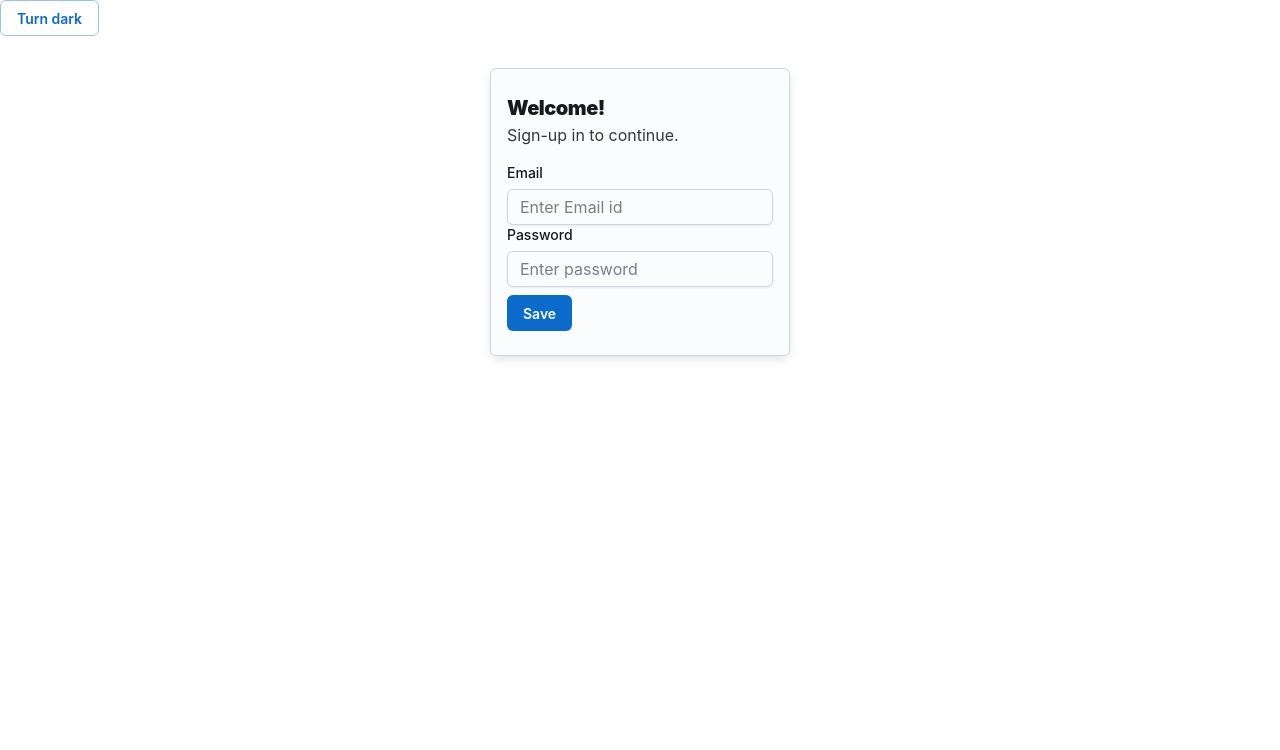
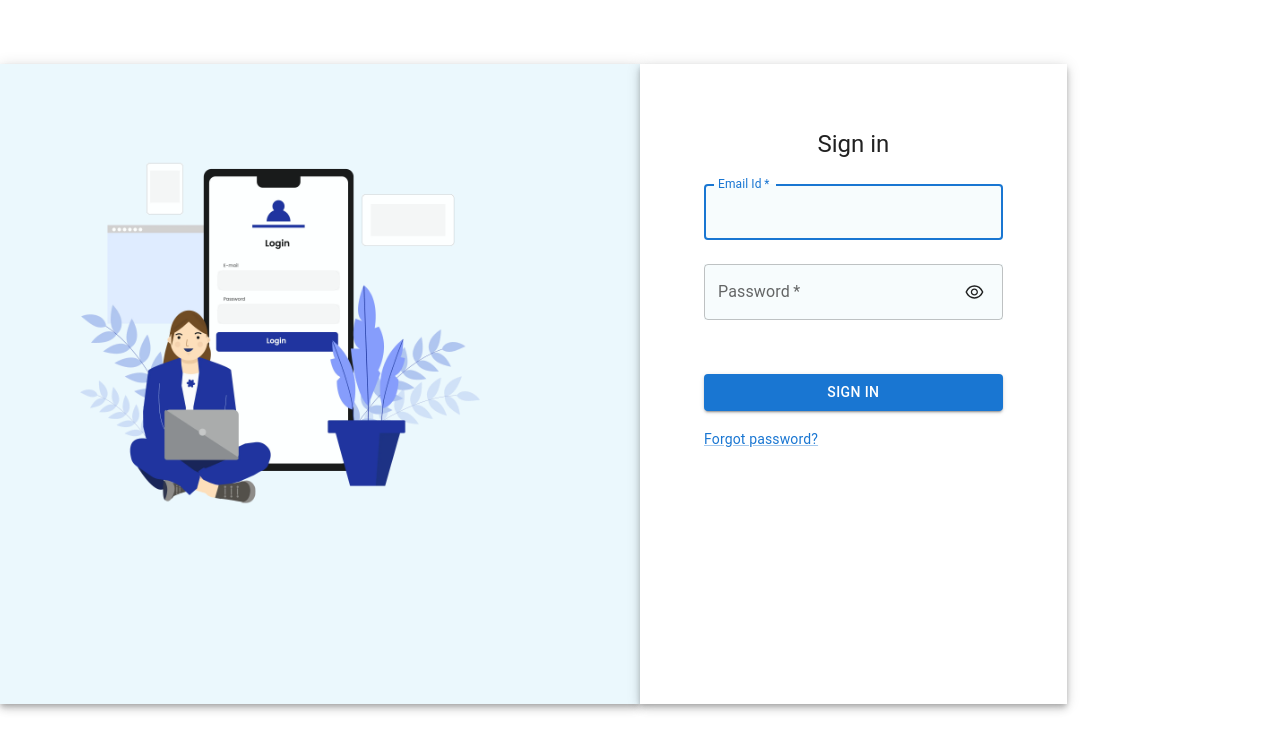
Before and after one commit to ijasgit/designSystem, a React (Create React App) app: page /signup in a window 1280 px wide. Shown: the top 750 px of the page. Built offline with nearby package versions, Linux system fonts and the light colour scheme.

Commit message:
sign-in page

```diff
--- a/package.json
+++ b/package.json
@@ -1,5 +1,4 @@
 {
-  "homepage": "https://ijasgit.github.io/designSystem/.github.io",
   "name": "design",
   "version": "0.1.0",
   "private": true,
--- a/src/App.js
+++ b/src/App.js
@@ -2,21 +2,23 @@ import "./App.css";
 import SignInPage from "./Components/Sign-In page/SignInPage";
 // import Home from "./Components/NavBar/Home";
 // import NavBar from "./Components/NavBar/NavBar";
-import{BrowserRouter,Routes,Route} from 'react-router-dom';
-import SignUp from "./Components/Sign-In page/SignUp";
+// import{BrowserRouter,Routes,Route} from 'react-router-dom';
+// import SignUp from "./Components/Sign-In page/SignUp";
+// import Logo from "./Components/Sign-In page/Logo";
 
 function App() {
   return (
     <>
-    <BrowserRouter>
+    {/* <BrowserRouter>
     <Routes>
       <Route path="/" element={<SignInPage/>}> </Route>
       <Route path="/signup" element={<SignUp/>}> </Route>
 
     </Routes>
-    </BrowserRouter>
+    </BrowserRouter> */}
       {/* <Home/> */}
-      {/* <SignInPage/> */}
+      <SignInPage/>
+      {/* <Logo/> */}
     </>
   );
 }
--- a/src/Components/Add button -create new member/AddBtn.js
+++ b/src/Components/Add button -create new member/AddBtn.js
@@ -7,7 +7,7 @@ import Typography from "@mui/material/Typography";
 import Modal from "@mui/material/Modal";
 import HeadingPoppins from "../../Stories/Typography/Heading-poppins/HeadingPoppins";
 import SUBTITLE1 from "../../Stories/Typography/SUBTITLE1-POPPINS/SUBTITLE1";
-import { TextField, private_excludeVariablesFromRoot } from "@mui/material";
+import { TextField,  } from "@mui/material";
 import Radio from "@mui/material/Radio";
 import { lightBlue } from "@mui/material/colors";
 import LinkLato from "../../Stories/Typography/Link-Lato/LinkLato";
@@ -26,6 +26,7 @@ const AddBtn = () => {
       //  console.log(diapatch)
        const userList =useSelector((state)=>state.users)
        console.log(userList)
+
 
        const [name,setName] = useState ('');
        const[status,setStatus] =  useState ("");
--- a/src/Components/Featuers/User.js
+++ b/src/Components/Featuers/User.js
@@ -1,5 +1,5 @@
 import { createSlice } from "@reduxjs/toolkit";
-import { UserData } from "../../PortfolioData";
+// import { UserData } from "../../PortfolioData";
 
 export const userSlice = createSlice({
   name: "users",
--- /dev/null
+++ b/src/Components/Sign-In page/Logo.js
@@ -0,0 +1,121 @@
+import React from 'react'
+
+const Logo = () => {
+  return (
+    <>
+    <div className="overflow-hidden relative flex flex-col justify-end w-full items-start pt-[404px] pb-56 px-[114px]">
+  <img
+    src="https://file.rendit.io/n/8Xito6qdjHasp29IXAM9.svg"
+    className="w-[398px] h-[394px] min-h-0 min-w-0 absolute top-40 left-20"
+  />
+  <img
+    src="https://file.rendit.io/n/3TFYUqbkFDhEVFAZqZ5S.svg"
+    className="w-20 h-[141px] min-h-0 min-w-0 absolute top-[539.09375px] left-[620.81298828125px]"
+  />
+  <img
+    src="https://file.rendit.io/n/WWB7xc5PcNjju02DwYY1.svg"
+    className="w-20 h-12 min-h-0 min-w-0 absolute top-24 left-[339.55810546875px]"
+  />
+  <img
+    src="https://file.rendit.io/n/7dtzMcWE1VMLLsuE5SUG.svg"
+    className="w-[204px] h-16 min-h-0 min-w-0 absolute top-24 left-[370.785888671875px]"
+  />
+  <div className="w-[398px] h-[394px] bg-[url(https://file.rendit.io/n/g0956VtQLTAPkwBZGR1b.svg)] bg-cover bg-50%_50% bg-blend-normal absolute top-24 left-0 flex flex-col justify-start items-center p-2">
+    <div className="bg-[url(https://file.rendit.io/n/Eg77zS9JgkjYkt0M7DNC.svg)] bg-cover bg-50%_50% bg-blend-normal flex flex-col justify-start gap-12 relative w-[382px] h-[378px] shrink-0 items-center py-20">
+      <img
+        src="https://file.rendit.io/n/w1f1gpzC0VrzxxE3inGn.svg"
+        className="min-h-0 min-w-0 mb-0 relative"
+      />
+      <img
+        src="https://file.rendit.io/n/a7VTffk8WQka0apxaifi.svg"
+        className="min-h-0 min-w-0 relative"
+      />
+      <img
+        src="https://file.rendit.io/n/vSdHrabDRGUhol56VqZ4.svg"
+        className="min-h-0 min-w-0 relative"
+      />
+    </div>
+  </div>
+  <img
+    src="https://file.rendit.io/n/tQHZhEXHuknWwxh6GCYA.svg"
+    className="w-32 h-20 min-h-0 min-w-0 absolute top-64 left-[525.6171875px]"
+  />
+  <img
+    src="https://file.rendit.io/n/GoqEqu9FZMmQRBnUTzFg.svg"
+    className="w-4 h-12 min-h-0 min-w-0 absolute top-[608.6580200195312px] left-[570.25634765625px]"
+  />
+  <img
+    src="https://file.rendit.io/n/IXcUeQEWL04E2Q7ZkSIv.svg"
+    className="w-10 h-8 min-h-0 min-w-0 absolute top-[648.8816528320312px] left-[549.306640625px]"
+  />
+  <img
+    src="https://file.rendit.io/n/XSFvSoEvhbY8OmRTVKYN.svg"
+    className="w-6 h-12 min-h-0 min-w-0 absolute top-[605.7461547851562px] left-[444.38671875px]"
+  />
+  <img
+    src="https://file.rendit.io/n/E2GLunpGjWScPh0mQ8dc.svg"
+    className="w-12 h-10 min-h-0 min-w-0 absolute top-[644.3292236328125px] left-[413.491455078125px]"
+  />
+  <img
+    src="https://file.rendit.io/n/SyQQitES58E1o1F1qRrD.svg"
+    className="w-56 h-[340px] min-h-0 min-w-0 absolute top-[293.5177001953125px] left-[436.2490234375px]"
+  />
+  <img
+    src="https://file.rendit.io/n/4GKFLi3YElKJINvQeUWT.svg"
+    className="w-32 h-[207px] min-h-0 min-w-0 absolute top-24 left-[522.19189453125px]"
+  />
+  <img
+    src="https://file.rendit.io/n/mJhuzR8VdI3NsSIRBZSR.svg"
+    className="w-12 h-[115px] min-h-0 min-w-0 absolute top-2 left-[621.7109375px]"
+  />
+  <img
+    src="https://file.rendit.io/n/LqBnjHBstLj0M7VCyNxz.svg"
+    className="w-[363px] h-1 min-h-0 min-w-0 absolute top-[678.6243896484375px] left-[337.1201171875px]"
+  />
+  <img
+    src="https://file.rendit.io/n/Wat3RUuzx93BUnRY6wQv.svg"
+    className="w-6 h-6 min-h-0 min-w-0 absolute top-[340.040771484375px] left-[664.78759765625px]"
+  />
+  <div className="w-20 h-24 bg-[url(https://file.rendit.io/n/uLbliDpCwaX1Xw5Q5EKi.svg)] bg-cover bg-50%_50% bg-blend-normal absolute top-3 left-[553.98876953125px] flex flex-col justify-center pl-1 items-start">
+    <img
+      src="https://file.rendit.io/n/IdzAnDvTFM4HtewJ2Ti0.svg"
+      className="min-h-0 min-w-0 relative w-16"
+    />
+  </div>
+  <img
+    src="https://file.rendit.io/n/cSH3cx5tKwkpiC961jvk.svg"
+    className="w-20 h-24 min-h-0 min-w-0 absolute top-3 left-[554.115234375px]"
+  />
+  <img
+    src="https://file.rendit.io/n/liVXDyLF30Matw4nWW6H.svg"
+    className="w-10 h-10 min-h-0 min-w-0 absolute top-0 left-[597.225341796875px]"
+  />
+  <img
+    src="https://file.rendit.io/n/45HS2VG5XuHmjOpo5g2U.svg"
+    className="w-6 h-20 min-h-0 min-w-0 absolute top-[278.769775390625px] left-[656.161865234375px]"
+  />
+  <img
+    src="https://file.rendit.io/n/mwtJoYxj6jG3sAoAuC1Y.svg"
+    className="w-20 h-48 min-h-0 min-w-0 absolute top-32 left-[597.86767578125px]"
+  />
+  <img
+    src="https://file.rendit.io/n/hLfR7bV9yQVzZtTA3jj8.svg"
+    className="w-[312px] h-10 min-h-0 min-w-0 absolute top-[405.4678955078125px] left-[115.109130859375px]"
+  />
+  <img
+    src="https://file.rendit.io/n/qPVR9xGgR7EaWOrUm6Xw.svg"
+    className="min-h-0 min-w-0 relative"
+  />
+  <img
+    src="https://file.rendit.io/n/VTOCiFWgSNm2213ZexY6.svg"
+    className="w-32 h-3 min-h-0 min-w-0 absolute top-[488.9033203125px] left-[296.44287109375px]"
+  />
+</div>
+
+
+
+    </>
+  )
+}
+
+export default Logo
--- a/src/Components/Sign-In page/SignInPage.js
+++ b/src/Components/Sign-In page/SignInPage.js
@@ -1,30 +1,17 @@
-import * as React from 'react';
-import Avatar from '@mui/material/Avatar';
-import Button from '@mui/material/Button';
-import CssBaseline from '@mui/material/CssBaseline';
-import TextField from '@mui/material/TextField';
-import FormControlLabel from '@mui/material/FormControlLabel';
-import Checkbox from '@mui/material/Checkbox';
-import Link from '@mui/material/Link';
-import Paper from '@mui/material/Paper';
-import Box from '@mui/material/Box';
-import Grid from '@mui/material/Grid';
-import LockOutlinedIcon from '@mui/icons-material/LockOutlined';
-import Typography from '@mui/material/Typography';
-import { createTheme, ThemeProvider } from '@mui/material/styles';
-
-function Copyright(props) {
-  return (
-    <Typography variant="body2" color="text.secondary" align="center" {...props}>
-      {'Copyright © '}
-      <Link color="inherit" href="https://mui.com/">
-        Your Website
-      </Link>{' '}
-      {new Date().getFullYear()}
-      {'.'}
-    </Typography>
-  );
-}
+import * as React from "react";
+import Button from "@mui/material/Button";
+import CssBaseline from "@mui/material/CssBaseline";
+import TextField from "@mui/material/TextField";
+import Link from "@mui/material/Link";
+import Paper from "@mui/material/Paper";
+import Box from "@mui/material/Box";
+import Grid from "@mui/material/Grid";
+import Typography from "@mui/material/Typography";
+import { createTheme, ThemeProvider } from "@mui/material/styles";
+import { AiOutlineEye } from "react-icons/ai";
+import "./signIn.css";
+// impo[rt "../NavBar/NavBar.css"
+import image from "../NavBar/Image/logo.png";
 
 // TODO remove, this demo shouldn't need to reset the theme.
 const defaultTheme = createTheme();
@@ -34,55 +21,85 @@ export default function SignInSide() {
     event.preventDefault();
     const data = new FormData(event.currentTarget);
     console.log({
-      email: data.get('email'),
-      password: data.get('password'),
+      email: data.get("email"),
+      password: data.get("password"),
     });
   };
 
   return (
     <ThemeProvider theme={defaultTheme}>
-      <Grid container component="main" sx={{ height: '80vh',  mt: 8,}}>
+      <Grid container component="main" sx={{ height: "80vh", mt: 8 }}>
         <CssBaseline />
         <Grid
+          component={Paper}
+          elevation={5}
+          square
           item
           xs={false}
-          sm={4}
-          md={5}
+          sm={3}
+          md={6}
           sx={{
-            backgroundImage: 'url(https://source.unsplash.com/random?wallpapers)',
-            backgroundRepeat: 'no-repeat',
-            backgroundColor: (t) =>
-              t.palette.mode === 'light' ? t.palette.grey[50] : t.palette.grey[900],
-            backgroundSize: 'cover',
-            backgroundPosition: 'center',
+            //  border:"solid",
+            backgroundColor: "#EBF8FD",
+            // backgroundImage: `url(${image})`,
+            // backgroundSize: "cover",
+            // backgroundRepeat: "no-repeat",
+            // backgroundPosition: "center center",
+            // opacity: 0.9,
+            // filter: "brightness(0.9)",
+            //  height: "300px",
           }}
-        />
-        <Grid item xs={12} sm={8} md={4} component={Paper} elevation={6} square>
+        >
+          <div
+            style={{
+              display:'flex',
+              position:'relative',
+              backgroundImage: `url(${image})`,
+              height: "70%",
+              width:"70%",
+              top: "45px",
+              left: "56px",
+              backgroundSize: "cover",
+              backgroundRepeat: "no-repeat",
+              backgroundPosition: "center center",
+              opacity: 0.9,
+
+
+            }}
+          >
+
+          </div>
+        </Grid>
+
+        <Grid item xs={12} sm={8} md={4} component={Paper} elevation={5} square>
           <Box
             sx={{
               my: 8,
-              mx: 4,
-              display: 'flex',
-              flexDirection: 'column',
-              alignItems: 'center',
+              mx: 8,
+              display: "flex",
+              flexDirection: "column",
+              alignItems: "center",
             }}
           >
-            <Avatar sx={{ m: 1, bgcolor: 'secondary.main' }}>
-              <LockOutlinedIcon />
-            </Avatar>
             <Typography component="h1" variant="h5">
               Sign in
             </Typography>
-            <Box component="form" noValidate onSubmit={handleSubmit} sx={{ mt: 1, }}>
+            <Box
+              component="form"
+              noValidate
+              onSubmit={handleSubmit}
+              sx={{ mt: 1 }}
+            >
               <TextField
                 margin="normal"
                 required
                 fullWidth
                 id="email"
-                label="Email Address"
+                label="Email Id"
                 name="email"
                 autoComplete="email"
                 autoFocus
+                style={{ backgroundColor: "#F7FCFD" }}
               />
               <TextField
                 margin="normal"
@@ -93,11 +110,12 @@ export default function SignInSide() {
                 type="password"
                 id="password"
                 autoComplete="current-password"
+                style={{ backgroundColor: "#F7FCFD" }}
               />
-              <FormControlLabel
-                control={<Checkbox value="remember" color="primary" />}
-                label="Remember me"
-              />
+              <div className="aiOutlet-icon">
+                <AiOutlineEye style={{ fontSize: "22px" }}></AiOutlineEye>
+              </div>
+
               <Button
                 type="submit"
                 fullWidth
@@ -108,15 +126,11 @@ export default function SignInSide() {
               </Button>
               <Grid container>
                 <Grid item xs>
-                  <Link href="#" variant="body2">
+                  <Link href="#" variant="body2" style={{ alignItems: "end" }}>
                     Forgot password?
                   </Link>
                 </Grid>
-                <Grid item>
-
-                </Grid>
               </Grid>
-              <Copyright sx={{ mt: 5 }} />
             </Box>
           </Box>
         </Grid>
--- /dev/null
+++ b/src/Components/Sign-In page/signIn.css
@@ -0,0 +1,23 @@
+*{
+    margin: 0%;
+    padding: 0%;
+    box-sizing: border-box;
+}
+
+.aiOutlet-icon{
+    display: flex;
+    position: relative;
+    bottom: 47px;
+    left: 87%;
+    width:7%;
+
+}
+
+.grid-1{
+    /* border: solid;    */
+    box-shadow: 2px 2px 9px gray;
+    /* display: flex; */
+
+
+
+}
```
Also changed, not shown: src/Stories/Table/DataTable.js (+6 -6 lines), src/Components/NavBar/Image/logo.png (added), src/Components/NavBar/Image/vector image.jpg (added).
